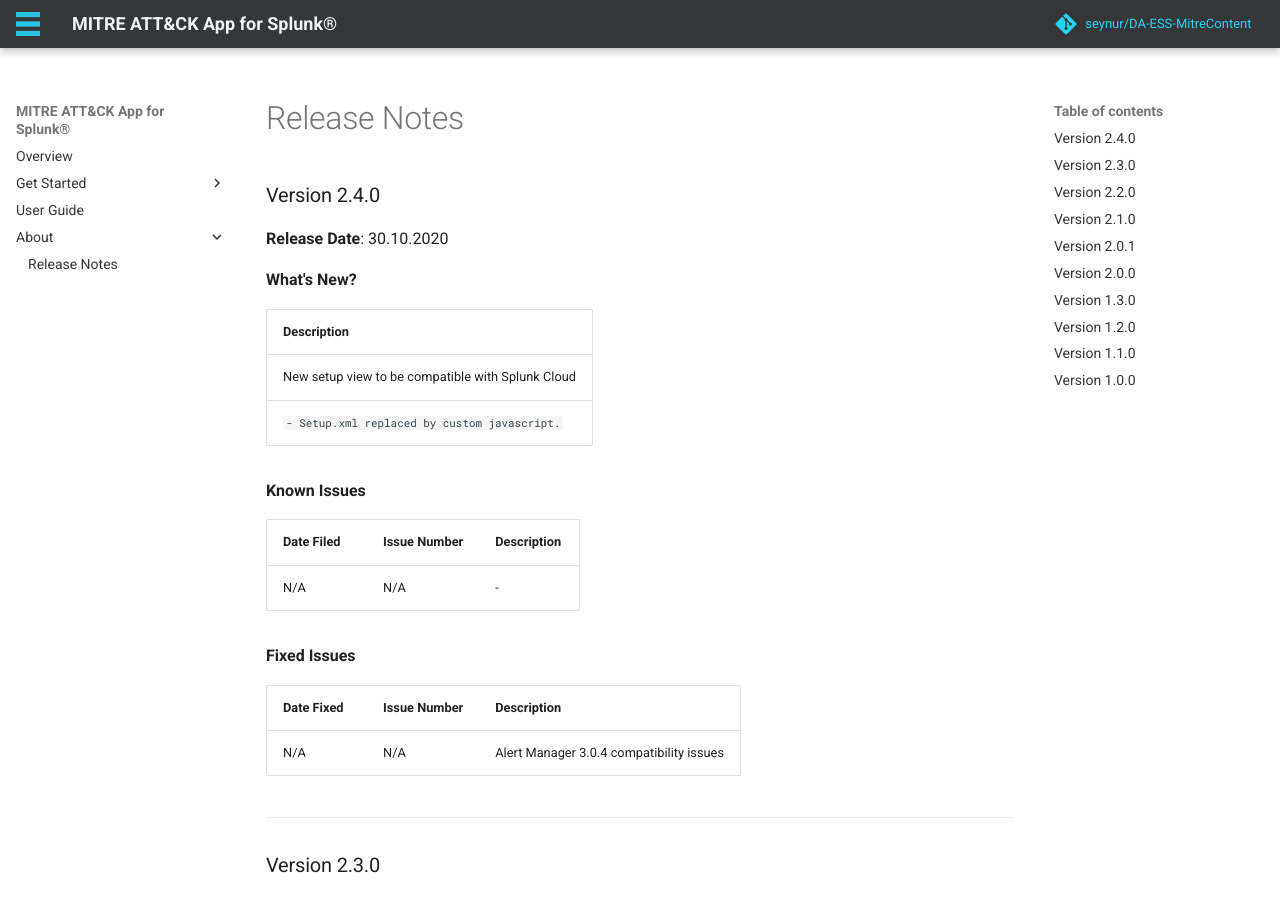
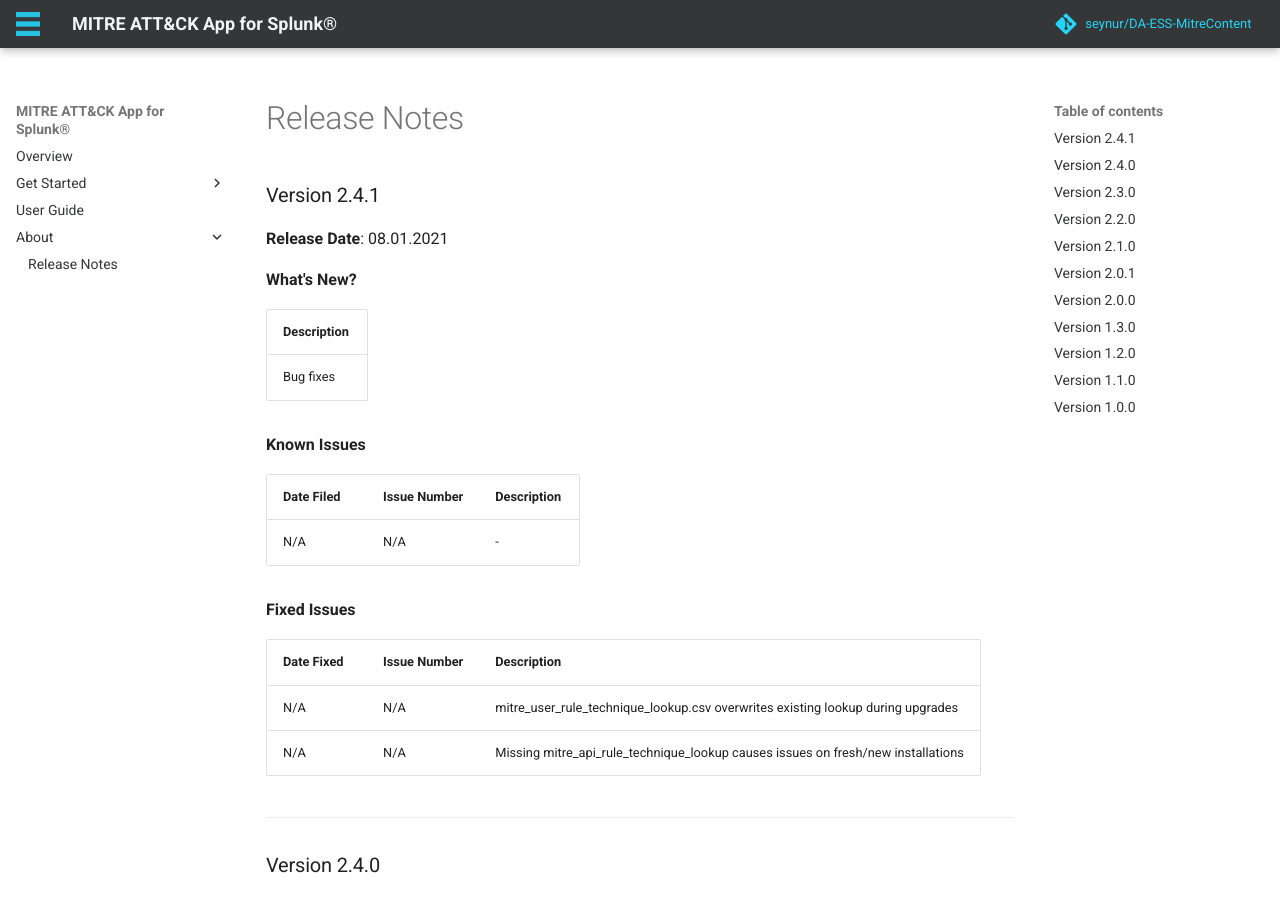
Before and after one commit to Oykucann/mitre-app-for-splunk-docs, an MkDocs documentation site: the page built from docs/release_notes.md, in a window 1280 px wide and 900 px high. Built offline with MkDocs 1.6.1 and Material for MkDocs 9.7.7, drawn with Linux system fonts in a browser that asks for light colours; comment, search, counter and statistics services are not loaded; the version menu is left out.

Commit message:
add v2.4.1

```diff
--- a/docs/release_notes.md
+++ b/docs/release_notes.md
@@ -1,7 +1,33 @@
 ---
 title: Release Notes
 layout: documentation
-latest_version: 2.4.0
+latest_version: 2.4.1
+---
+
+### Version 2.4.1
+**Release Date**: 08.01.2021
+
+**What's New?**
+
+| Description
+| --------------
+| Bug fixes
+
+**Known Issues**
+
+| Date Filed    | Issue Number      | Description |
+| ------------- | ----------------  | ----------------------
+| N/A    | N/A          | -
+
+
+**Fixed Issues**
+
+| Date Fixed    | Issue Number      | Description |
+| ------------- | ----------------  | ----------------------
+| N/A    | N/A	          | mitre_user_rule_technique_lookup.csv overwrites existing lookup during upgrades
+| N/A    | N/A	          | Missing mitre_api_rule_technique_lookup causes issues on fresh/new installations
+
+
 ---
 
 ### Version 2.4.0
--- a/mkdocs.yml
+++ b/mkdocs.yml
@@ -50,7 +50,7 @@
     - icon: fontawesome/brands/twitter
       link: https://twitter.com/seynur
   generator: false
-  current_version: 2.2.0
+  current_version: 2.4.1
   version:
     provider: mike
 
```
Also changed, not shown: docs/user_guide.md (+3 -1 lines), snippets/initial_setup.md (+3 -3 lines), snippets/overview_mitre.md (+1 -1 lines), snippets/required_splunk_apps.md (+1 -1 lines).
